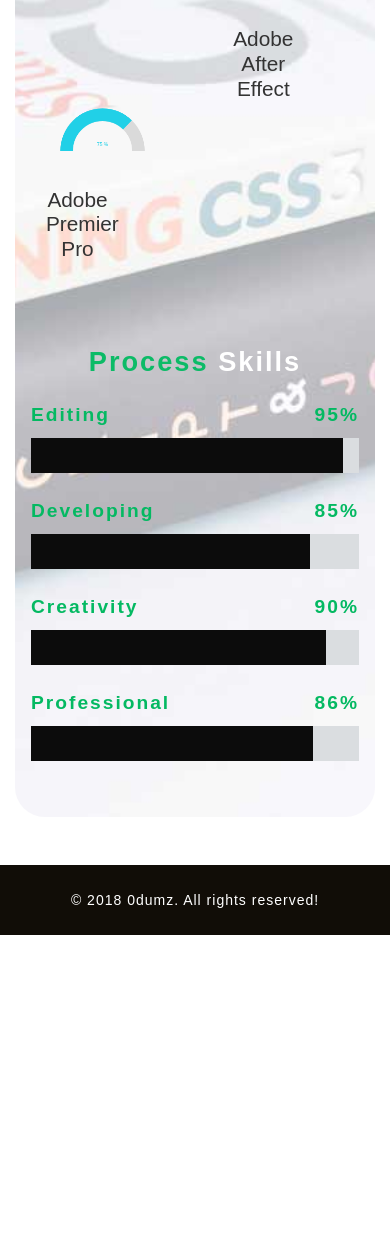
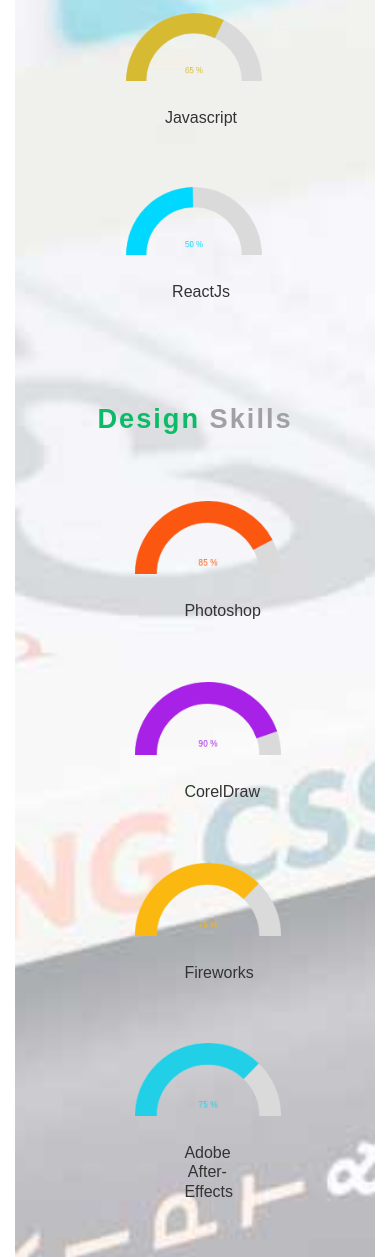
Before and after one commit to Odumz/0dumz, a plain HTML site: page skills.html in a window 390 px wide. Shown: the part 743-2000 px from the top of the page. Before the commit the page ends 1678 px from the top, so only its background shows below. Drawn offline with Linux system fonts and the light colour scheme; a web font is replaced by a local one.

Commit message:
Add files via upload

```diff
--- a/css/menufullpage.css
+++ b/css/menufullpage.css
@@ -334,6 +334,6 @@
 @media screen and (max-width: 320px) {
 	#menu {
 		margin-top: 10.5%;
-		margin-left: 10%;
+		margin-left: 13%;
 	}
 }
--- a/css/style.css
+++ b/css/style.css
@@ -23,6 +23,9 @@ h5,
 h6 {
     margin: 0;
     font-family: 'Fira Sans Condensed', sans-serif;
+}
+h7 {
+
 }
 
 p {
@@ -761,7 +764,8 @@ input[type=range]::-ms-track {
 .od3_head_pop h3 span {
     color: #04b962;
 }
-.od3_head_pop, .skills_span span {
+.od3_head_pop,
+.skills_span span {
     color: #a1a1a1;
 }
 h3.skills_od3 {
@@ -781,15 +785,16 @@ div#odumzskills h3, .odumzskills h3{
 padding: 1.5em 0;
 }
 .od3layouts_skills_grids{
-	margin: 2.5em 0 0;
+	margin: 2.5em;
 }
 .od3ls_about_guage {
     text-align: center;
+	align-content: center;
 }
 .od3ls_about_guage h4 {
     font-size: 1.3em;
     color: #fff;
-    margin-top: 30px;
+    margin-top: 20px;
 }
 .od3_head_pop.skills_span span {
     color: #fff;
@@ -1093,6 +1098,16 @@ h3.agile_tittle.two {
     background: rgba(255, 255, 255, 0.12);
 }
 
+.pl-ma-2 {
+	padding-top: 3rem !important;
+	padding-bottom: 1rem !important;
+}
+
+.pl-ma-1 {
+	padding-top: 1rem !important;
+	padding-bottom: 1rem !important;
+}
+
 .services-box {
     margin-bottom: 20px;
     border-bottom: 1px dashed #dfe0e1;
@@ -1306,16 +1321,13 @@ h3.agile_tittle.two {
     }
 	.od3layouts_skills_grids{
 		max-width: 85%;
-		margin: 2.5em 0 0;
+		margin: 2.5em;
 	}
 	.col-ma-3 canvas {
     	width: 210%;
-		padding-left: 8px;
-		padding-right: 8px;
 	}
 	.col-ma-3 h4 {
 		font-size: 1em;
-		margin-left: 3rem;
 	}
 	.col-ma-2 canvas {
 		width: 180%;
@@ -1352,6 +1364,36 @@ h3.agile_tittle.two {
 	.logo a {
 		font-size: 1.7em;
 	}
+	.od3layouts_skills_grids{
+		max-width: 90%;
+		margin: 1.5em;
+	}
+	.col-ma-3 canvas {
+		padding-left: 3px;
+		padding-right: 3px;
+    	width: 130%;
+	}
+	.col-ma-3 h4 {
+		font-size: 1em;
+		margin-left: 2.5rem;
+	}
+	.col-ma-2 h4 {
+		font-size: 1em;
+		margin-left: 2rem;
+	}
+	.col-ma-2 canvas {
+		width: 160%;
+		padding-left: 4px;
+		padding-right: 4px;
+	}
+	.col-ma-2 {
+		float: left;
+		width: 20%;
+	}
+	.col-ma-3 {
+		float: left;
+		width: 25%;
+	}
 }
 
 @media screen and (max-width: 768px) {
@@ -1410,7 +1452,12 @@ h3.agile_tittle.two {
 	.link_about a {
 		font-size: 0.5em;
 	}
-
+	.progress {
+		height: 25px;
+	}
+	.bar-grids h6 {
+		font-size: 18px;
+	}
 	.logo {
 		left: 79%;
 		top: 32px;
@@ -1418,6 +1465,12 @@ h3.agile_tittle.two {
 	.logo a {
 		font-size: 1.4em;
 	}
+	.col-ma-3 h4 {
+		margin-left: 1.7rem;
+	}
+	.col-ma-2 h4 {
+		margin-left: 0.7rem;
+	}
 }
 
 @media screen and (max-width: 640px) {
@@ -1462,7 +1515,7 @@ h3.agile_tittle.two {
 	}
 	.col-ma-3 h4 {
 		font-size: 1em;
-		margin-left: 1rem;
+		margin-left: 2rem;
 	}
 	.logo {
 		left: 75%;
@@ -1475,6 +1528,12 @@ h3.agile_tittle.two {
         margin-top: -90px;
         padding: 1em;
     }
+	.progress {
+		height: 15px;
+	}
+	.bar-grids h6 {
+		font-size: 14px;
+	}
     .bar-group {
         margin: 0 0 0 30px;
     }
@@ -1509,6 +1568,17 @@ h3.agile_tittle.two {
 	}
 	.logo a {
 		font-size: 1.3em;
+	}
+	.col-ma-3, .col-ma-2 {
+		float: none;
+		width: 50%;
+		margin: 18%;
+	}
+	.col-ma-3 h4{
+		margin-left: 3.2rem;
+	}
+	.col-ma-2 h4 {
+		margin-left: 4rem;
 	}
 }
 
@@ -1634,6 +1704,10 @@ h3.agile_tittle.two {
 		left: 64%;
 		top: 33px;
 	}
+	.col-ma-3 {
+		margin-left: 0.05rem !important;
+		margin-right: 0.05rem !important;
+	}
 }
 
 
--- a/skills.html
+++ b/skills.html
@@ -85,10 +85,10 @@
                     <h1 class="sec-title-0d text-capitalize text-dark">skill set</h1>
                     <span class="block mx-auto"></span>
                 </div>
-                <div class="yok-row py-md-5 py-3">
+                <div class="yok-row pl-ma-2 py-3">
 					<div class="skills">
 						<div class="od3_head_pop skills_span">
-							<h3 class="skills_od3 text-center text-capitalize"> Technical <span> Skills</span></h3>
+							<h3 class="skills_od3 text-center text-capitalize"> Technical <span style="color: #a1a1a1;">Skills</span></h3>
 						</div>
 						<div class="od3layouts_skills_grids">
 							<div class="col-ma-3 od3ls_about_guage">
@@ -112,7 +112,7 @@
 					</div>
 					<div class="skills">
 						<div class="od3_head_pop skills_span">
-							<h3 class="skills_od3 text-center text-capitalize"> Design <span> Skills</span></h3>
+							<h3 class="skills_od3 text-center text-capitalize"> Design <span style="color: #a1a1a1;">Skills</span></h3>
 						</div>
 						<div class="od3layouts_skills_grids">
 							<div class="col-ma-2 od3ls_about_guage">
@@ -121,7 +121,7 @@
 							</div>
 							<div class="col-ma-2 od3ls_about_guage">
 								<canvas id="gauge6" width="200" height="100"></canvas>
-								<h4>Corel Draw</h4>
+								<h4>CorelDraw</h4>
 							</div>
 							<div class="col-ma-2 od3ls_about_guage">
 								<canvas id="gauge7" width="200" height="100"></canvas>
@@ -129,21 +129,21 @@
 							</div>
 							<div class="col-ma-2 od3ls_about_guage">
 								<canvas id="gauge8" width="200" height="100"></canvas>
-								<h4>Adobe After Effect</h4>
+								<h4>Adobe After-Effects</h4>
 							</div>
 							<div class="col-ma-2 od3ls_about_guage">
 								<canvas id="gauge9" width="200" height="100"></canvas>
-								<h4>Adobe Premier Pro</h4>
+								<h4>Adobe Premier-Pro</h4>
 							</div>
 							<div class="clearfix"> </div>
 						</div>
 					</div>
                 </div>
-                <div class="yok-row py-md-5 py-3">
+                <div class="yok-row pl-ma-1 py-3">
 					<div class="skills-agileinfo" id="skills1">
 						<div class=" bar-grids  od3-agile">
 						<div class="od3_head_pop skills_span">
-							<h3 class="skills_od3 text-center text-capitalize">Process <span> Skills</span></h3>
+							<h3 class="skills_od3 text-center text-capitalize">Process <span style="color: #a1a1a1;">Skills</span></h3>
 						</div>
 						<div class="0dumz_skills">
 							<h6>Editing<span> 95% </span></h6>
```
Also changed, not shown: about.html (+1 -1 lines), index.html (+1 -1 lines), css/bootstrap.css.
